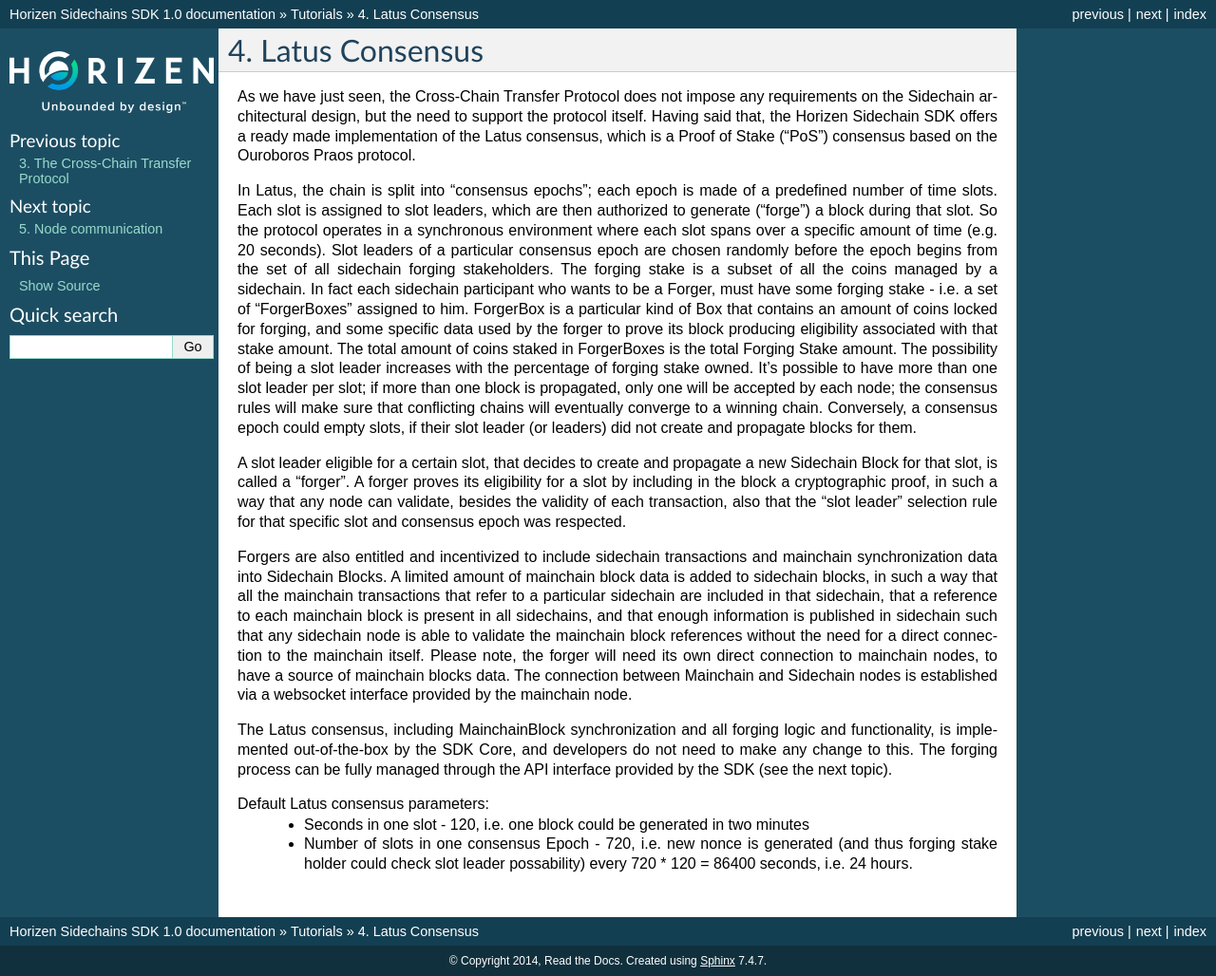
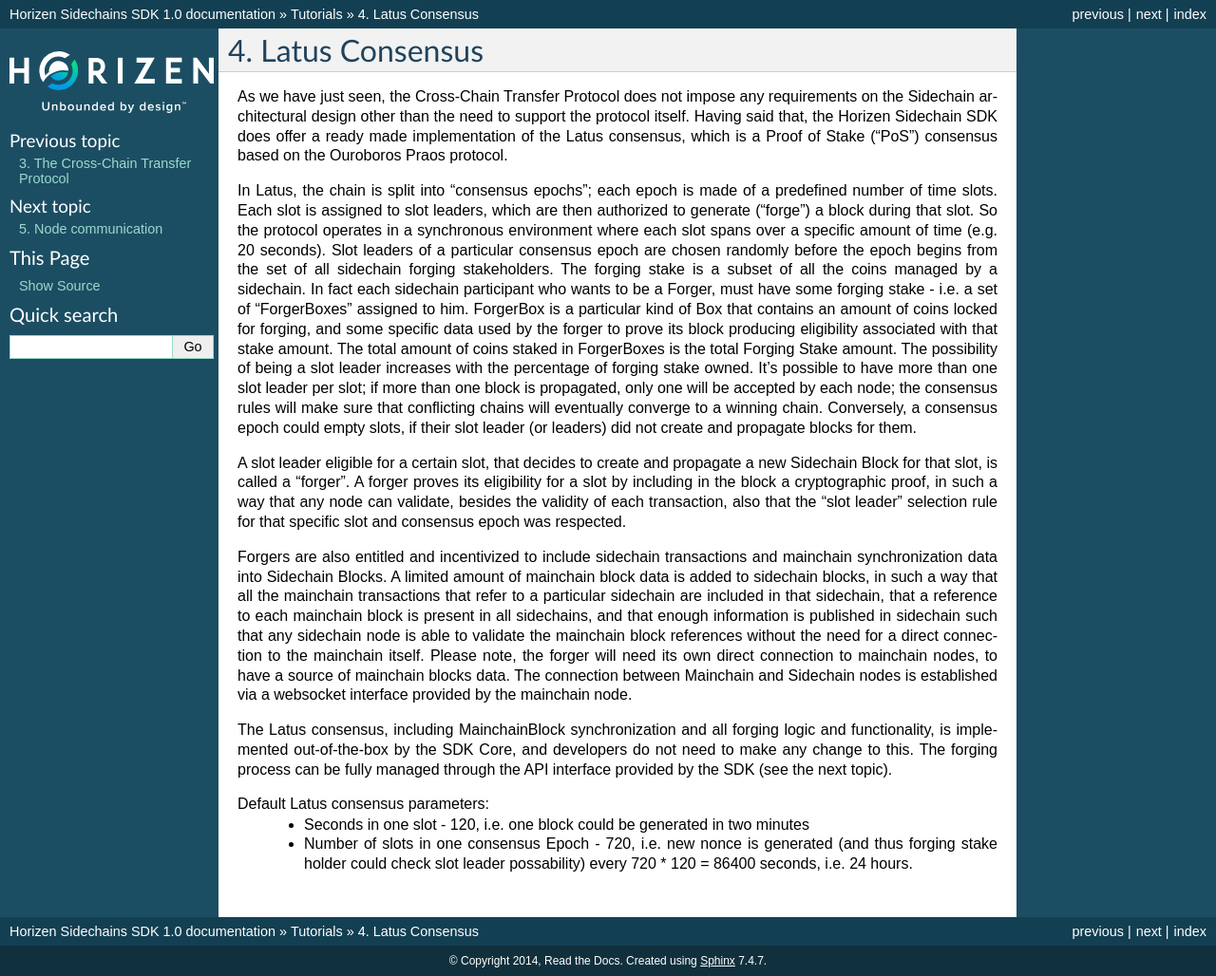
Before and after one commit to megaluck/documentation, a Sphinx documentation site: the page built from docs/introduction/04-Latus-Consensus.rst, in a window 1280 px wide. Shown: the whole page at 95% size. Built offline with Sphinx 7.4.7, drawn with Linux system fonts in a browser that asks for light colours; pages that are not in the unit, such as notebooks, are missing from menus.

Commit message:
mod to language of 1st paragraph

```diff
--- a/docs/introduction/04-Latus-Consensus.rst
+++ b/docs/introduction/04-Latus-Consensus.rst
@@ -2,7 +2,7 @@
 Latus Consensus
 ***************
 
-As we have just seen, the Cross-Chain Transfer Protocol does not impose any requirements on the Sidechain architectural design, but the need to support the protocol itself. Having said that, the Horizen Sidechain SDK offers a ready made implementation of the Latus consensus, which is a Proof of Stake (“PoS”)  consensus based on the Ouroboros Praos protocol.
+As we have just seen, the Cross-Chain Transfer Protocol does not impose any requirements on the Sidechain architectural design other than the need to support the protocol itself. Having said that, the Horizen Sidechain SDK does offer a ready made implementation of the Latus consensus, which is a Proof of Stake (“PoS”)  consensus based on the Ouroboros Praos protocol.
 
 In Latus, the chain is split into “consensus epochs”; each epoch is made of a predefined number of time slots. Each slot is assigned to slot leaders, which are then authorized to generate (“forge”) a block during that slot. So the protocol operates in a synchronous environment where each slot spans over a specific amount of time (e.g. 20 seconds).
 Slot leaders of a particular consensus epoch are chosen randomly before the epoch begins from the set of all sidechain forging stakeholders. The forging stake is a subset of all the coins managed by a sidechain. In fact each sidechain participant who wants to be a Forger, must have some forging stake - i.e. a set of “ForgerBoxes” assigned to him. ForgerBox is a particular kind of Box that contains an amount of coins locked for forging, and some specific data used by the forger to prove its block producing eligibility associated with that stake amount. The total amount of coins staked in ForgerBoxes is the total Forging Stake amount.
```
